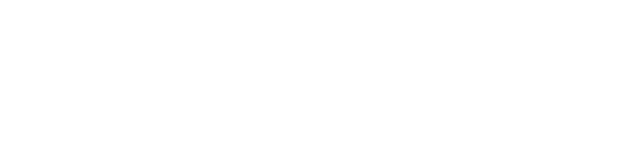
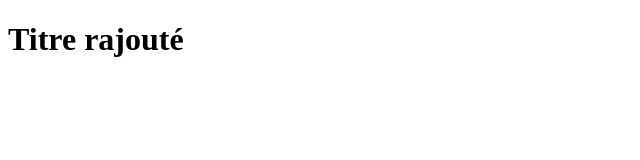
Before and after one commit to DIENEAntoine/projet_prixba, a plain HTML site: page index.html in a window 1280 px wide. Shown: the whole page, without its empty margins (0-640 px from the left). Drawn offline with Linux system fonts and the light colour scheme.

Commit message:
titre-Bapt

```diff
--- a/index.html
+++ b/index.html
@@ -9,6 +9,6 @@
     <title>Document</title>
 </head>
 <body>
-
+    <h1>Titre rajouté</h1>
 </body>
 </html>
```
